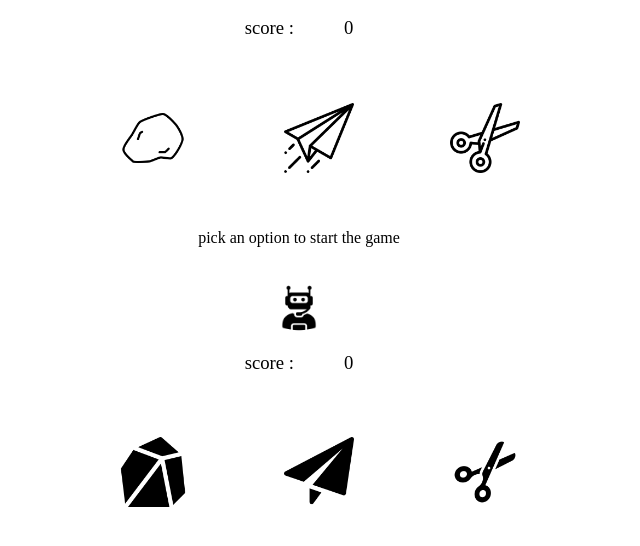
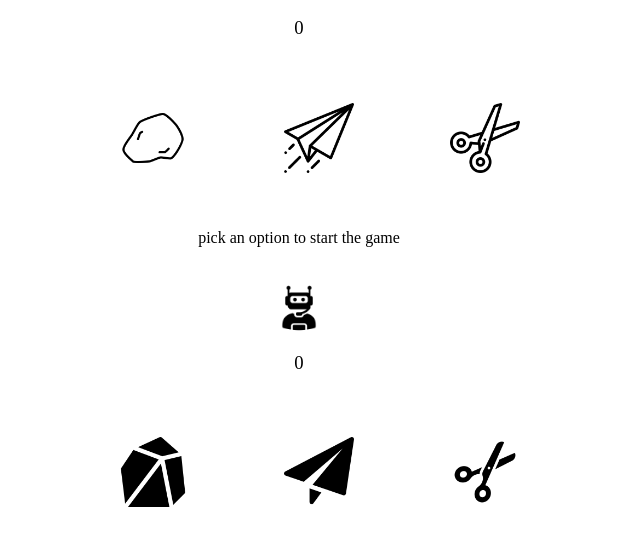
Before and after one commit to egchelliah/rockPaperScissors, a plain HTML site: page index.html in a window 1280 px wide. Shown: the part 128-674 px from the top of the page, without its empty margins (341-981 px from the left). Drawn offline with Linux system fonts and the light colour scheme.

Commit message:
remove scores text

```diff
--- a/index.html
+++ b/index.html
@@ -14,7 +14,6 @@
         <div class="player">
             <img id="player_picture" src="./images/player.png" alt="player" class="profile">
             <div class="scores">
-                <h3>score : </h3>
                 <h3 id="player_score">0</h3>
             </div>
             <div class="player_buttons">
@@ -32,7 +31,6 @@
         <div class = "computer">
             <img id="computer_picture" src="./images/computer.png" alt="player" class="profile">
             <div class="scores">
-                <h3>score : </h3>
                 <h3 id="computer_score">0</h3>
             </div>
             <div class="computer_buttons">
```
